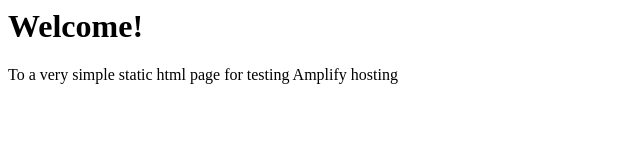
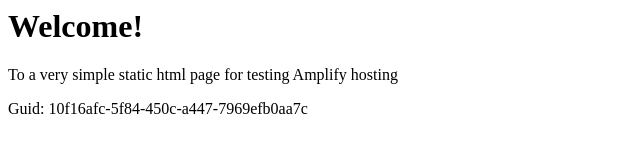
Before and after one commit to aws-aemilia-gru/Github-PR-Commit-Integration-Test-DoNotTouch-v1-prod-sa-east-1, a website: page src/index.html in a window 1280 px wide. Shown: the whole page, without its empty margins (0-640 px from the left). Drawn offline with Linux system fonts and the light colour scheme.

Commit message:
commit from integ tests

```diff
--- a/src/index.html
+++ b/src/index.html
@@ -1,3 +1,5 @@
+
+
 <html lang="en">
 
 <head>
@@ -10,6 +12,6 @@
 <body>
     <h1>Welcome!</h1>
     <p>To a very simple static html page for testing Amplify hosting</p>
-</body>
+    <p>Guid: 10f16afc-5f84-450c-a447-7969efb0aa7c</p></body>
 
 </html>
```
